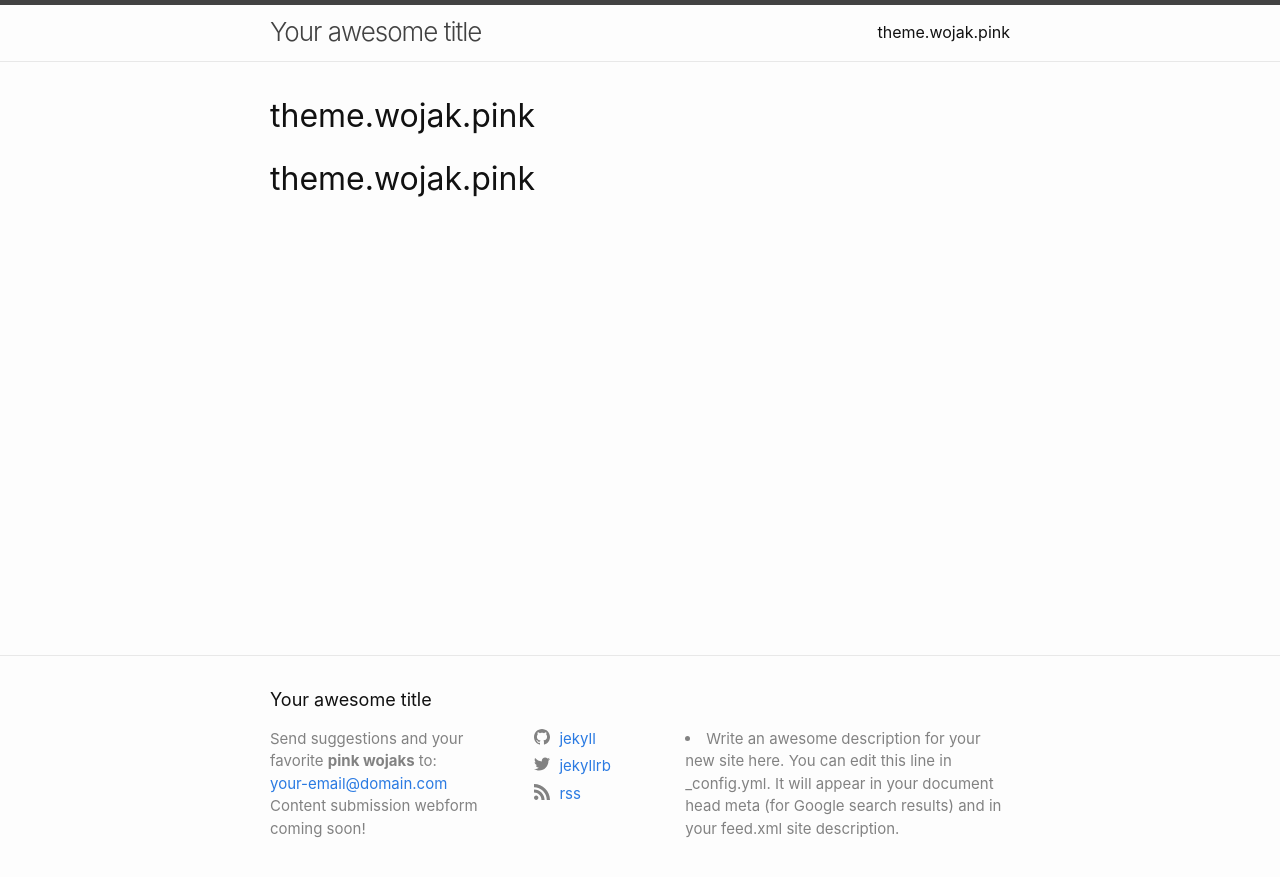
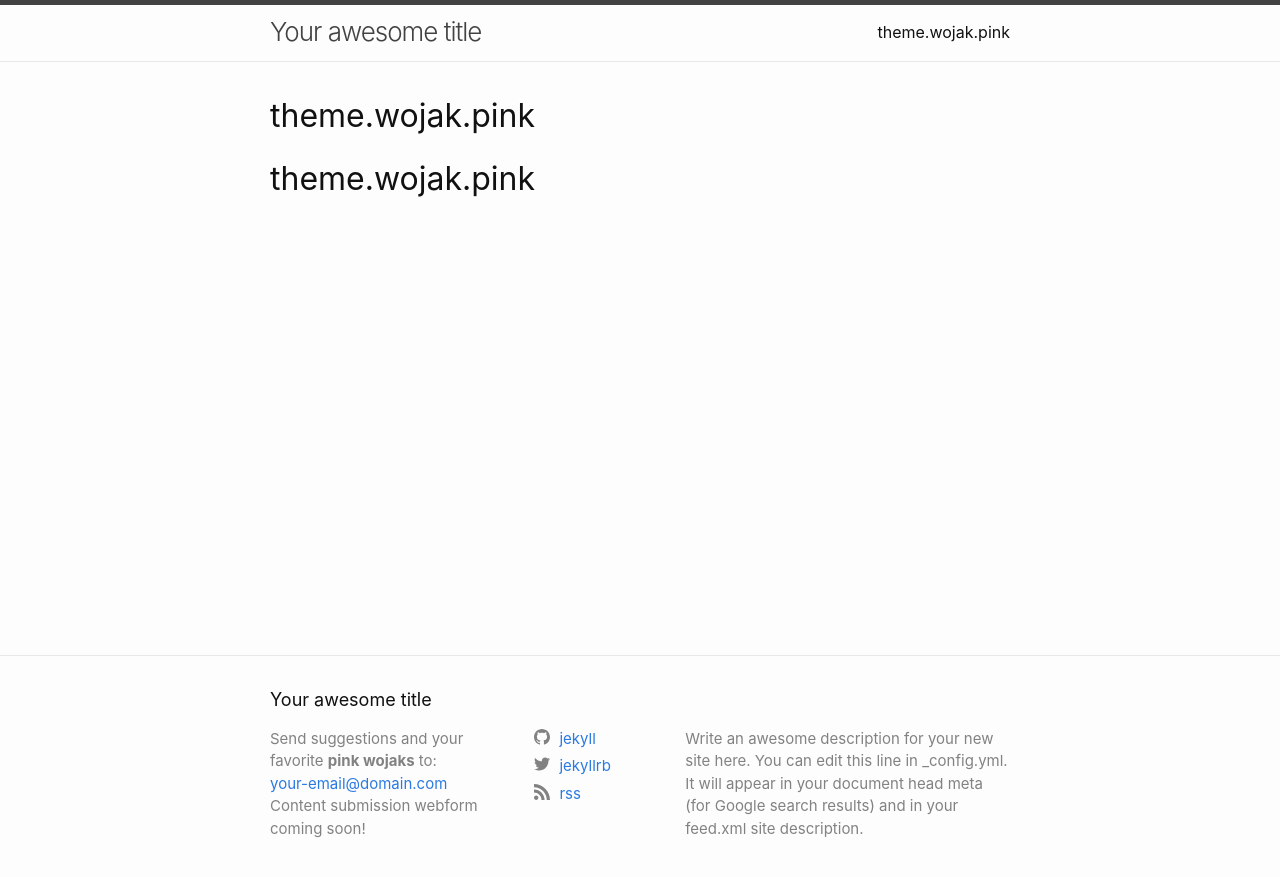
Before and after one commit to wojakpink/theme.wojak.pink, a Jekyll site: the page built from README.md, in a window 1280 px wide. Shown: the top 877 px of the page. Built offline with Jekyll 4.4.1, drawn with Linux system fonts in a browser that asks for light colours; our own code applies the rules of GitHub Pages for plain Markdown files.

Commit message:
Update footer.html

```diff
--- a/_includes/footer.html
+++ b/_includes/footer.html
@@ -14,7 +14,7 @@
           {%- if site.email -%}
           <li><a class="u-email" href="mailto:{{ site.email }}">{{ site.email }}</a></li>
           {%- endif -%}
-          <p>Content submission webform coming soon!</p>
+          <li>Content submission webform coming soon!</li>
         </ul>
       </div>
 
@@ -23,7 +23,7 @@
       </div>
 
       <div class="footer-col footer-col-3">
-        <li class="p-name">{{- site.description | escape -}}</li>
+        <p>{{- site.description | escape -}}<p>
         <p><a href="{{- site.permalink_donate -}}">{{- site.donation_link_text -}}</a></p>
       </div>
     </div>
```
